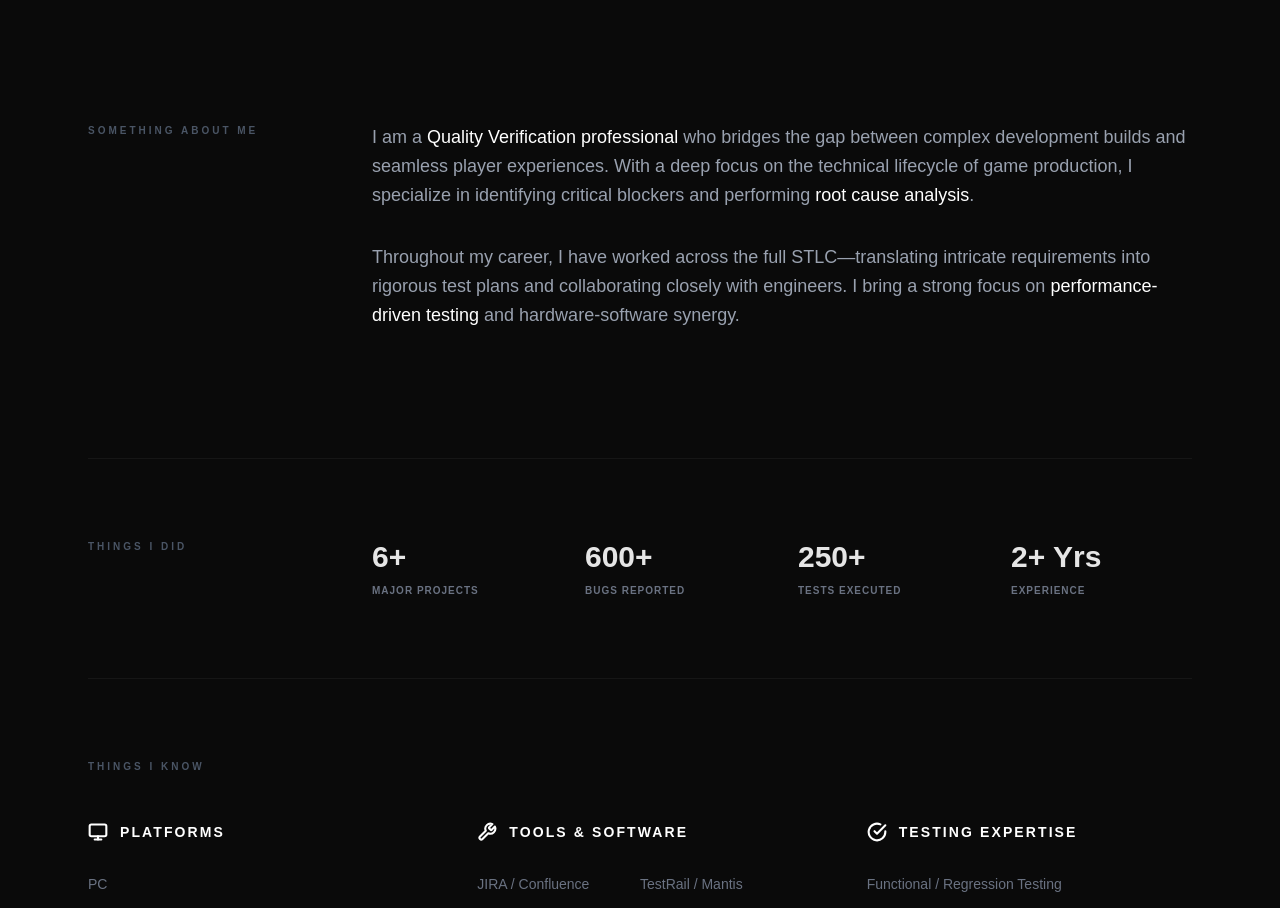
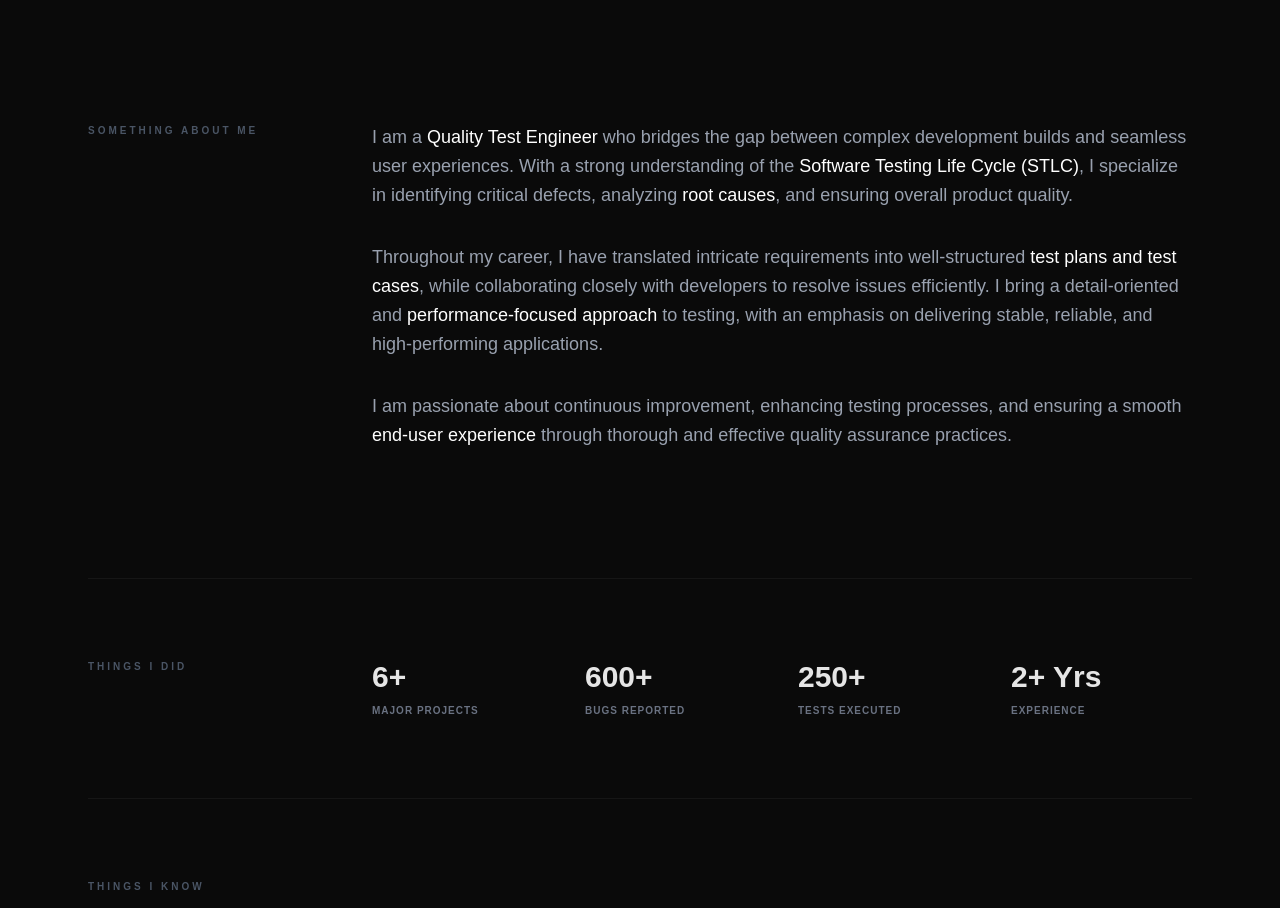
Before and after one commit to sam65290/PORTFOLIO, a Next.js app: page / in a window 1280 px wide. Shown: the part 1240-2148 px from the top of the page. Built offline with nearby package versions, Linux system fonts and the light colour scheme.

Commit message:
docs: finalize professional bio summary

```diff
--- a/app/page.tsx
+++ b/app/page.tsx
@@ -182,8 +182,15 @@ export default function Portfolio() {
             <p className="text-[10px] uppercase tracking-[0.3em] text-gray-600 font-bold">Something About Me</p>
           </div>
           <div className="md:col-span-9 space-y-8 text-gray-400 text-lg leading-relaxed">
-            <p>I am a <span className="text-white">Quality Verification professional</span> who bridges the gap between complex development builds and seamless player experiences. With a deep focus on the technical lifecycle of game production, I specialize in identifying critical blockers and performing <span className="text-white">root cause analysis</span>.</p>
-            <p>Throughout my career, I have worked across the full STLC—translating intricate requirements into rigorous test plans and collaborating closely with engineers. I bring a strong focus on <span className="text-white">performance-driven testing</span> and hardware-software synergy.</p>
+            <p>
+              I am a <span className="text-white">Quality Test Engineer</span> who bridges the gap between complex development builds and seamless user experiences. With a strong understanding of the <span className="text-white">Software Testing Life Cycle (STLC)</span>, I specialize in identifying critical defects, analyzing <span className="text-white">root causes</span>, and ensuring overall product quality.
+            </p>
+            <p>
+              Throughout my career, I have translated intricate requirements into well-structured <span className="text-white">test plans and test cases</span>, while collaborating closely with developers to resolve issues efficiently. I bring a detail-oriented and <span className="text-white">performance-focused approach</span> to testing, with an emphasis on delivering stable, reliable, and high-performing applications.
+            </p>
+            <p>
+              I am passionate about continuous improvement, enhancing testing processes, and ensuring a smooth <span className="text-white">end-user experience</span> through thorough and effective quality assurance practices.
+            </p>
           </div>
         </section>
 
```
